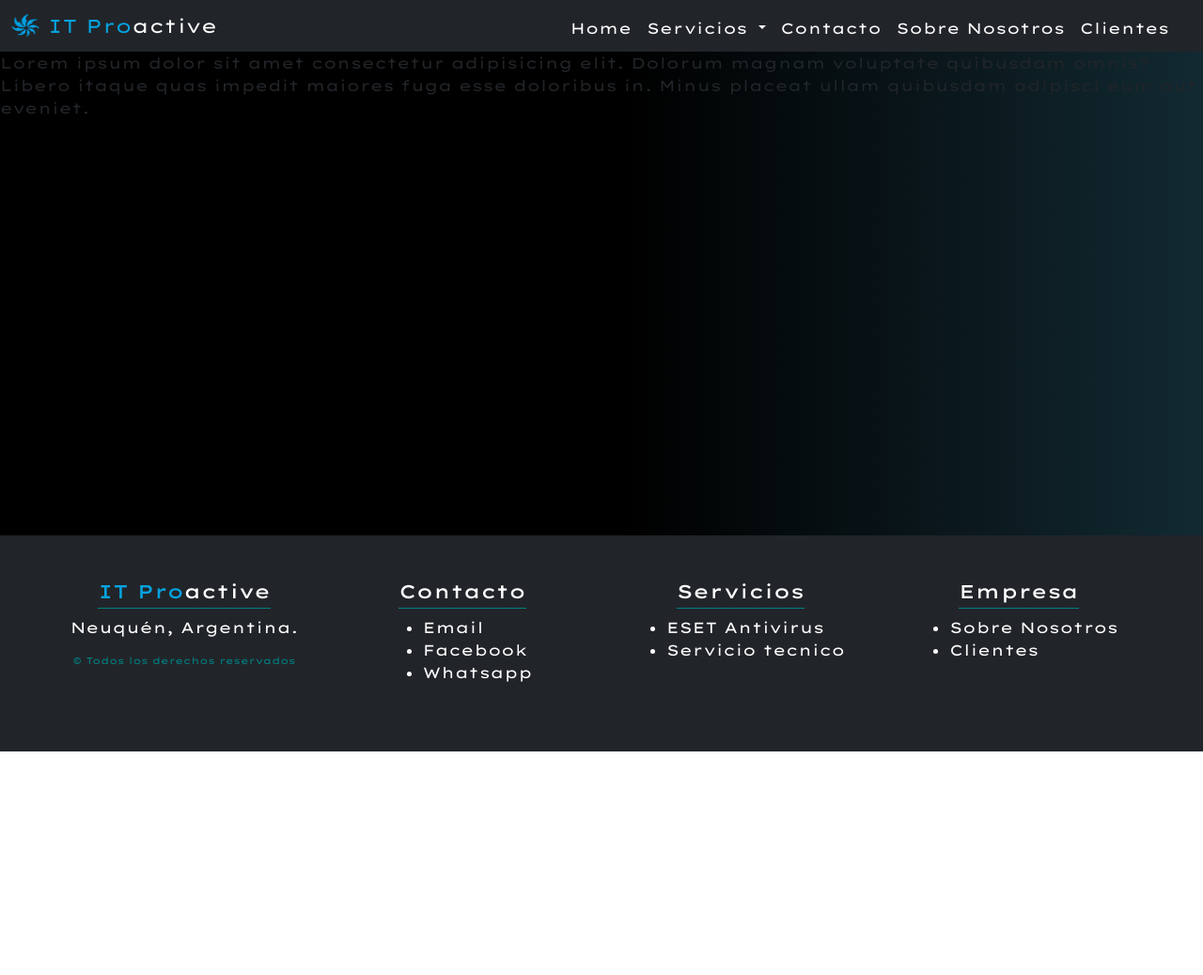
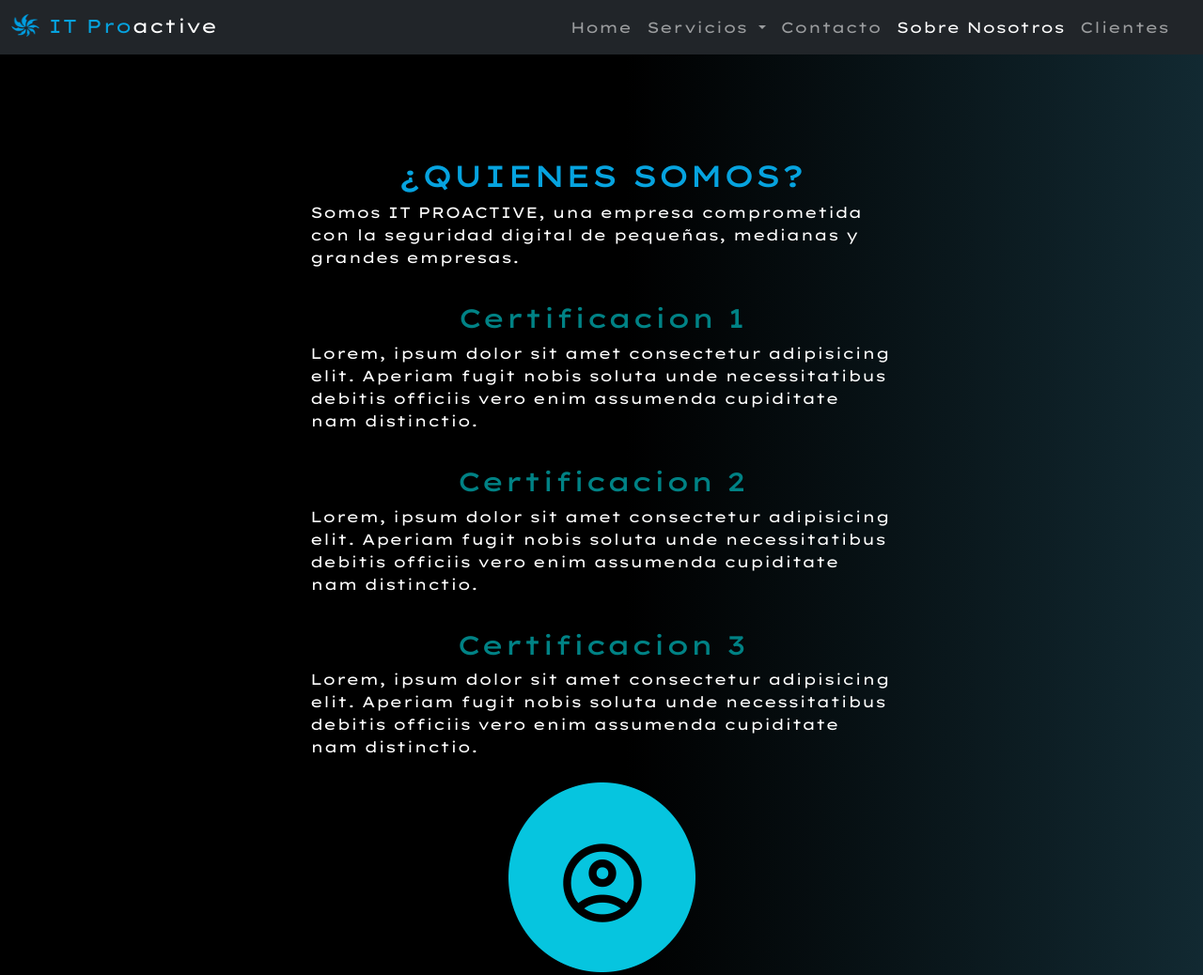
Before and after one commit to BautistaFernandezGramajo/segunda-reentrega-coder, a website: page pages/sobreNosotros.html in a window 1280 px wide. Shown: the top 1038 px of the page at 94% size. Before the commit the page ends 800 px from the top, so only its background shows below. Drawn offline with nearby package versions, Linux system fonts and the light colour scheme.

Commit message:
segundo commit

```diff
--- a/pages/sobreNosotros.html
+++ b/pages/sobreNosotros.html
@@ -43,11 +43,11 @@
                     <div class="offcanvas-body">
                         <ul class="navbar-nav justify-content-end flex-grow-1 pe-3">
                             <li class="nav-item">
-                                <a class="nav-link active" aria-current="page" href="../index.html">Home</a>
+                                <a class="nav-link " aria-current="page" href="../index.html">Home</a>
                             </li>
                             <li class="nav-item dropdown">
-                                <a class="nav-link dropdown-toggle" href="servicios.html" role="button" data-bs-toggle="dropdown"
-                                    aria-expanded="false">
+                                <a class="nav-link dropdown-toggle" href="servicios.html" role="button"
+                                    data-bs-toggle="dropdown" aria-expanded="false">
                                     Servicios
                                 </a>
                                 <ul class="dropdown-menu dropdown-menu-dark">
@@ -62,7 +62,7 @@
                                 <a class="nav-link" href="contacto.html">Contacto</a>
                             </li>
                             <li class="nav-item">
-                                <a class="nav-link" href="sobreNosotros.html">Sobre Nosotros</a>
+                                <a class="nav-link active" href="sobreNosotros.html">Sobre Nosotros</a>
                             </li>
                             <li class="nav-item">
                                 <a class="nav-link" href="clientes.html">Clientes</a>
@@ -77,7 +77,42 @@
     </header>
 
     <main>
-                Lorem ipsum dolor sit amet consectetur adipisicing elit. Dolorum magnam voluptate quibusdam omnis? Libero itaque quas impedit maiores fuga esse doloribus in. Minus placeat ullam quibusdam adipisci eum aut eveniet.
+        <section class="section_sobreNosotros">
+
+            <div>
+                <h2>¿QUIENES SOMOS?</h2>
+                <p>Somos IT PROACTIVE, una empresa comprometida con la seguridad digital
+                    de pequeñas, medianas y grandes empresas. </p>
+            </div>
+
+            <div>
+                <h3>Certificacion 1</h3>
+                <p>Lorem, ipsum dolor sit amet consectetur adipisicing elit. Aperiam fugit nobis soluta unde
+                    necessitatibus
+                    debitis officiis vero enim assumenda cupiditate nam distinctio.</p>
+            </div>
+
+            <div>
+                <h3>Certificacion 2</h3>
+                <p>Lorem, ipsum dolor sit amet consectetur adipisicing elit. Aperiam fugit nobis soluta unde
+                    necessitatibus
+                    debitis officiis vero enim assumenda cupiditate nam distinctio.</p>
+            </div>
+
+            <div>
+                <h3>Certificacion 3</h3>
+                <p>Lorem, ipsum dolor sit amet consectetur adipisicing elit. Aperiam fugit nobis soluta unde
+                    necessitatibus
+                    debitis officiis vero enim assumenda cupiditate nam distinctio.</p>
+            </div>
+            <img src="../assets/images/foto_personal.png" alt="foto_personal">
+
+            <div>
+                <h3>Carlos Manuel Fernandez. Dueño.</h3>
+                <span>Licenciado en Ciencias de la Computación. UNS.</span>
+            </div>
+
+        </section>
 
     </main>
 
--- a/scss/base/_reset.scss
+++ b/scss/base/_reset.scss
@@ -16,10 +16,7 @@ body{
     height: 100vh;
 }
 
-a{
-    text-decoration: none !important;
-    color: white !important;
-}
+
 
 main {
     flex: 1;
--- a/scss/components/_footer.scss
+++ b/scss/components/_footer.scss
@@ -1,6 +1,10 @@
 footer{
+    a{
+        text-decoration: none ;
+        color:white;
+    }
     a:hover{
-        color: $color-primario !important;
+        color: $color-primario;
     }
     h5{
         border-bottom: 1px solid $color-secundario;
--- a/scss/components/_navbar.scss
+++ b/scss/components/_navbar.scss
@@ -1,6 +1,6 @@
 
 header{
-
+    background-color: #292b2c;
     .vertical-divider{
         border-left: 2px solid white;
         display: inline-block;
@@ -10,7 +10,7 @@ header{
     }
 
     .navbar-brand{
-        margin-right: 0 !important;
+        margin-right: 0;
     }
 
     span{
@@ -18,15 +18,15 @@ header{
     }
 
     a{
-
-        padding-bottom: 2px !important;
-        border-bottom: 2px solid transparent !important;
-        transition: border-bottom-color 0.7s ease !important;
+        color: white;
+        padding-bottom: 2px ;
+        border-bottom: 2px solid transparent;
+        transition: border-bottom-color 0.7s ease ;
     }
 
     a:hover{
-        color: $color-primario !important;
-        border-bottom-color: $color-primario !important;
+        color: $color-primario ;
+        border-bottom-color: $color-primario ;
     }
 
 
--- a/scss/layouts/_clientes.scss
+++ b/scss/layouts/_clientes.scss
@@ -21,7 +21,7 @@
 
 
         .card{
-            margin: 20px !important;
+            margin: 20px ;
             display: flex;
             border: 1px solid $color-primario;
             border-radius: 9px;
--- a/scss/layouts/_sobreNosotros.scss
+++ b/scss/layouts/_sobreNosotros.scss
@@ -0,0 +1,30 @@
+
+
+.section_sobreNosotros{
+    display: flex;
+    flex-direction: column;
+    align-items: center;
+    justify-content: center;
+
+
+    h2{
+        color: $color-primario;
+    }
+
+    h3{
+        color: $color-secundario;
+    }
+
+    div{
+        display: flex;
+        flex-direction: column;
+        align-items: center;
+        justify-content: center;
+        color: white;
+        width:50%;
+        padding: 10px;
+    }
+
+    margin-bottom: 100px;
+    margin-top: 100px;
+}
```
Also changed, not shown: index.html (+1 -1 lines), pages/clientes.html (+2 -2 lines), pages/contacto.html (+2 -2 lines), pages/servicios.html (+11 -8 lines), pages/test.html (deleted, +0 -26 lines), css/styles.css, 1 other file.
